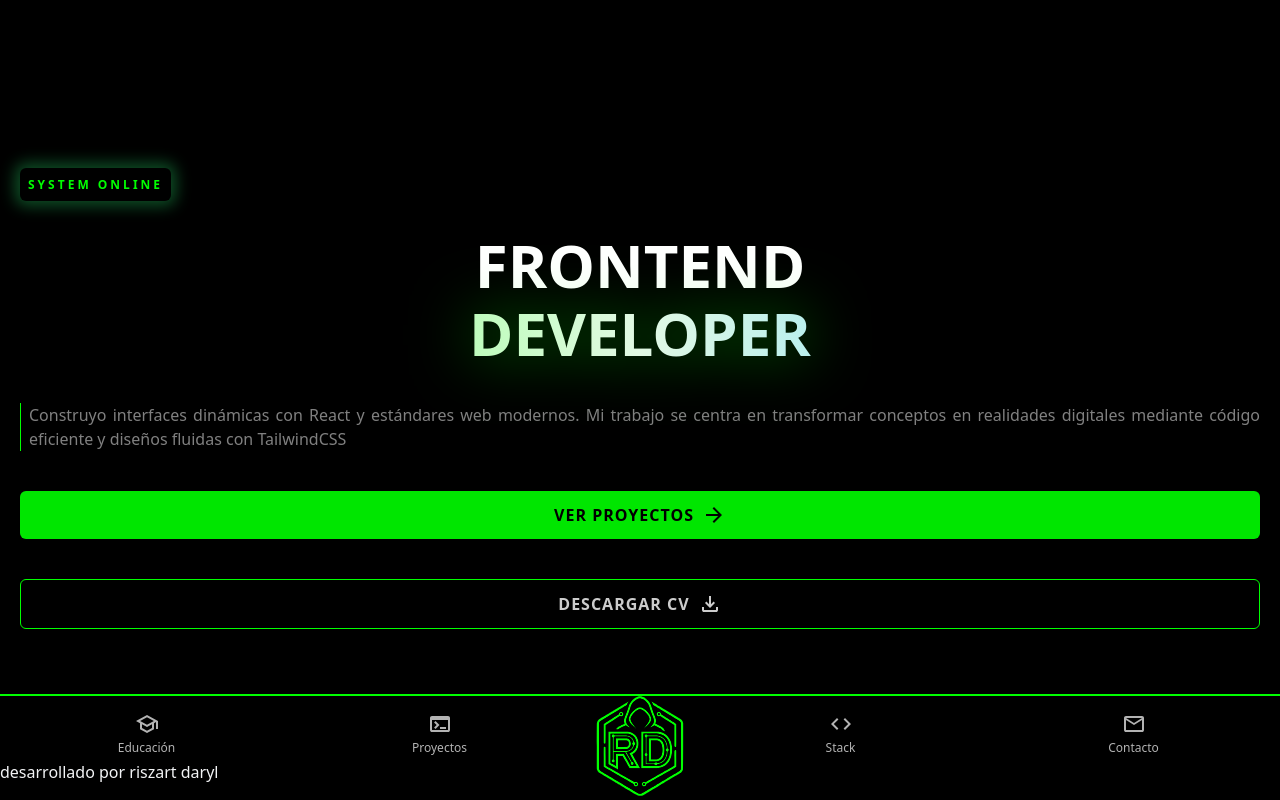
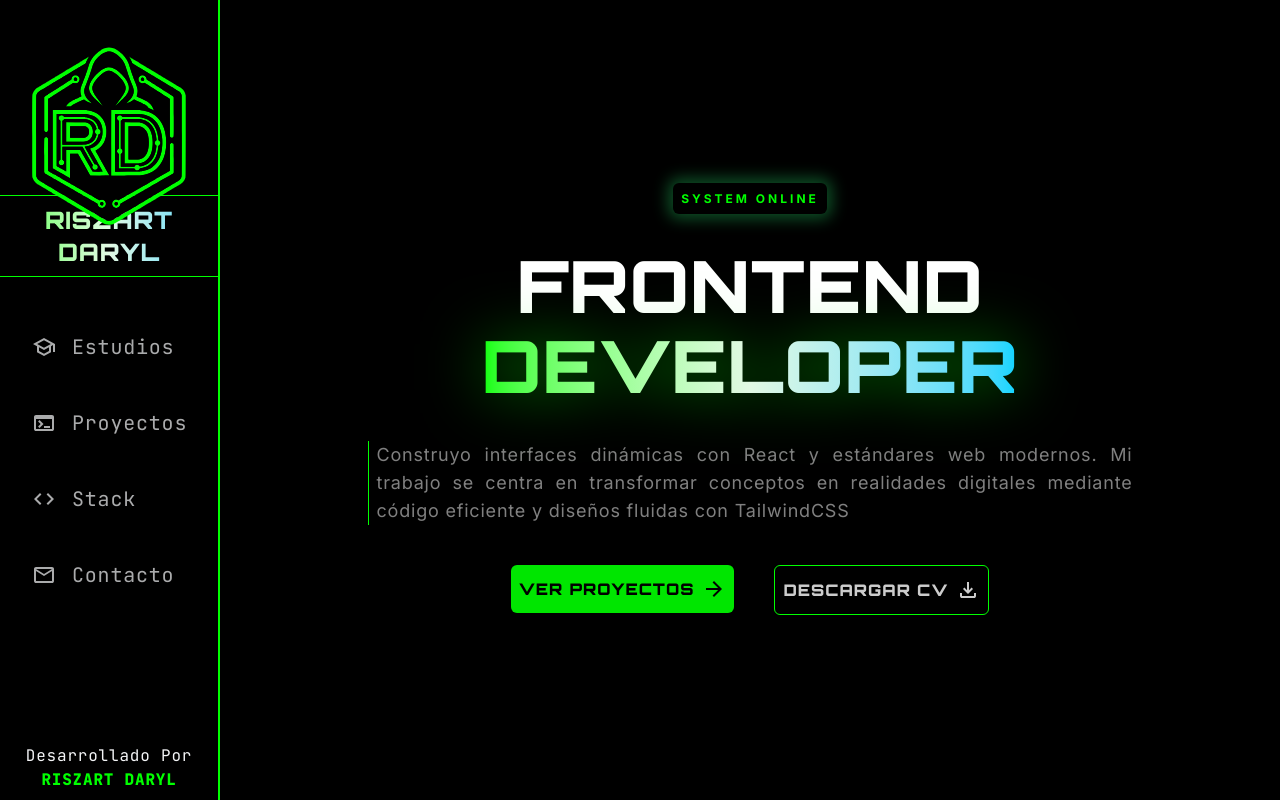
Before and after one commit to Riszart/riszartdaryl, a React (Vite) app in the folder frontend/: page / in a window 1280 px wide. Built offline with nearby package versions, Linux system fonts and the light colour scheme.

Commit message:
version destock

```diff
--- a/frontend/src/App.css
+++ b/frontend/src/App.css
@@ -1,14 +1,15 @@
+@import url('https://fonts.googleapis.com/css2?family=Orbitron:wght@900&display=swap');
+@import url('https://fonts.googleapis.com/css2?family=JetBrains+Mono:ital,wght@0,100..800;1,100..800&family=Orbitron:wght@900&display=swap');
+@import url('https://fonts.googleapis.com/css2?family=Inter:ital,opsz,wght@0,14..32,100..900;1,14..32,100..900&family=JetBrains+Mono:ital,wght@0,100..800;1,100..800&family=Orbitron:wght@900&display=swap');
+
 @import "tailwindcss";
-@layer base{
-  body{
-    @apply bg-black text-gray-100
-  };
-  h1,h2,h3,h4,h5,h6{
-    @apply text-white;
-  }
-}
 
 @theme {
+
+  --font-orbitron: "Orbitron", sans-serif;
+  --font-mono: "JetBrains Mono", monospace;
+  --font-inter: "Inter", sans-serif;
+
   --color-cyber-green: #00ff00;
   --color-cyber-green-shadow: #00ff0080;
   --color-cyber-white: #e2f9e4;
@@ -16,3 +17,12 @@
   --shadow-neon: 0 0 20px var(--color-cyber-green);
   --shadow-neon-blue: 0 0 10px 2px var(--color-cyber-skyblue)
 }
+
+@layer base{
+  body{
+    @apply bg-black text-gray-100 font-inter tracking-wider
+  };
+  h1,h2,h3,h4,h5,h6{
+    @apply text-white ;
+  }
+}
--- a/frontend/src/App.jsx
+++ b/frontend/src/App.jsx
@@ -13,6 +13,9 @@ function App() {
   return (
     <Router>
       <Navbar/>
+      <div className='md:grid md:grid-cols-[auto_1fr]'>
+        <section className='md:w-55'></section>
+        <section className=' '>
           <Routes>
             <Route path='/' element={<Home/>}/>
             <Route path='/Education' element={<Education/>}/>
@@ -21,6 +24,9 @@ function App() {
             <Route path='/Contact' element={<Contact/>}/>
           </Routes>
           <Footer/>
+        </section>
+      </div>
+
     </Router>
   )
 }
--- a/frontend/src/components/Button.jsx
+++ b/frontend/src/components/Button.jsx
@@ -1,11 +1,11 @@
 export function Button({icon,text,variant='primary'}){
   const variants = {
-    primary:"bg-cyber-green/90 font-extrabold active:bg-cyber-skyblue active:shadow-neon active:shadow-neon-blue active:text-white w-full" ,
-    secondary:" bg-black text-white/80 border border-cyber-green active:border-cyber-skyblue active:shadow-neon-blue active:text-white w-full",
+    primary:"bg-cyber-green/90 font-extrabold active:bg-cyber-skyblue active:shadow-neon active:shadow-neon-blue active:text-white w-full sm:w-auto" ,
+    secondary:" bg-black text-white/80 border border-cyber-green active:border-cyber-skyblue active:shadow-neon-blue active:text-white w-full sm:w-auto",
   }
   return (
     <>
-      <button className={`flex gap-2 justify-center outline-none uppercase text-black p-2 font-bold tracking-[1px] rounded-md pt-3 pb-3 ${variants[variant]}`}>{text}{icon}</button>
+      <button className={`font-orbitron flex gap-2 justify-center outline-none uppercase text-black p-2 font-bold tracking-[1px] rounded-md pt-3 pb-3 ${variants[variant]}`}>{text}{icon}</button>
     </>
   )
 }
--- a/frontend/src/components/Navbar.jsx
+++ b/frontend/src/components/Navbar.jsx
@@ -5,54 +5,81 @@ import { LogoRD } from './logo.jsx'
 export function Navbar(){
 
 	const navLinkStyle = ({isActive})=>(
-		`flex flex-col items-center gap-1 ${
+    `flex flex-col md:flex-row md:text-xl md:gap-4 items-center w-full gap-1 py-4 md:px-6 transition-all md:font-semibold${
       isActive
-			? `text-cyber-green drop-shadow-[0_0_100px_rgba(255,255,0,0.7)]`
-			: `text-white opacity-70 hover:opacity-100`
+        ? `drop-shadow-[0_0_100px_rgba(255,255,0,0.7)] md:text-black md:bg-cyber-green md:rounded-md text-cyber-green font-extrabold`
+        : `text-white opacity-70 hover:opacity-100 hover:bg-white/5`
     }`
 	)
 
   return (
     <>
-      {/* <section className="fixed top-0 left-0"><img src={logo} alt="logo riszart daryl" className='w-16 border border-cyber-green rounded-xl bg-cyber-green' /></section> */}
-      <nav className="fixed bottom-0 border-t-2 border-cyber-green pt-4 pb-4 bg-black z-1000 ">
-        <div className="hidden md:block"></div>
-        <section className="w-screen">
-          <ul className="capitalize grid grid-cols-[1fr_1fr_auto_1fr_1fr] justify-around text-xs">
-            <li className="h-12">
+      <nav className=" fixed bottom-0 sm:bottom-auto sm:top-0 border-t-2 md:border-t-0 md:border-r-2 border-cyber-green bg-black z-1000 w-full md:h-full md:w-55 md:flex md:flex-col md:items-stretch md:justify-center font-mono">
+
+        <div className='hidden md:block w-full mb-10 md:border-y md:border-cyber-green md:py-2'>
+          <p className='uppercase w-full text-center text-2xl bg-linear-to-r from-cyber-green via-cyber-white to-cyber-skyblue bg-clip-text text-transparent drop-shadow-[0_0_30px_var(--color-cyber-green-shadow)]black font-extrabold font-orbitron'>riszart daryl</p>
+        </div>
+
+        <section className=" w-full">
+          <ul className="capitalize grid grid-cols-[1fr_1fr_auto_1fr_1fr] md:grid-cols-1 md:gap-4 w-full ">
+
+            {/* EDUCACIÓN */}
+            <li className="md:mx-2 text-[10px]">
               <NavLink to={'/Education'} className={navLinkStyle}>
+                <div className=''>
                   <svg xmlns="http://www.w3.org/2000/svg" height="24px" viewBox="0 -960 960 960" width="24px" fill="currentColor">
                     <path d="M480-120 200-272v-240L40-600l440-240 440 240v320h-80v-276l-80 44v240L480-120Zm0-332 274-148-274-148-274 148 274 148Zm0 241 200-108v-151L480-360 280-470v151l200 108Zm0-241Zm0 90Zm0 0Z"/>
                   </svg>
-              Educación</NavLink></li>
-            <li className="">
+                </div>
+                <span className="md:text-left">Estudios</span>
+              </NavLink>
+            </li>
+
+            {/* PROYECTOS */}
+            <li className="md:mx-2 text-[10px]">
               <NavLink to={'/Project'} className={navLinkStyle}>
+                <div className=''>
                   <svg xmlns="http://www.w3.org/2000/svg" height="24px" viewBox="0 -960 960 960" width="24px" fill="currentColor">
                     <path d="M160-160q-33 0-56.5-23.5T80-240v-480q0-33 23.5-56.5T160-800h640q33 0 56.5 23.5T880-720v480q0 33-23.5 56.5T800-160H160Zm0-80h640v-400H160v400Zm140-40-56-56 103-104-104-104 57-56 160 160-160 160Zm180 0v-80h240v80H480Z"/>
-              </svg>proyectos</NavLink></li>
-						<li className="">
+                  </svg>
+                </div>
+                <span className="md:text-left">proyectos</span>
+              </NavLink>
+            </li>
+
+            {/* LOGO (Solo escritorio arriba o posición especial) */}
+            <li className="relative md:absolute md:top-10 md:left-0 md:w-full flex justify-center w-27 ">
               <NavLink to={'/'}>
-                <div to={'/Project'} className="">
-                  <div className='w-27'>
-                    <LogoRD className="w-27 h-27 absolute bottom-0 text-cyber-green"/>
-                  </div>
-                </div>
-              </NavLink></li>
-            <li className="">
+                <LogoRD className="absolute w-27 h-27 md:w-48 md:h-48 text-cyber-green bottom-0 left-0 md:relative"/>
+              </NavLink>
+            </li>
+
+            {/* STACK */}
+            <li className="md:mx-2 text-[10px]">
               <NavLink to={'/Tech'} className={navLinkStyle}>
+                <div className=''>
                   <svg xmlns="http://www.w3.org/2000/svg" height="24px" viewBox="0 -960 960 960" width="24px" fill="currentColor">
                     <path d="M320-240 80-480l240-240 57 57-184 184 183 183-56 56Zm320 0-57-57 184-184-183-183 56-56 240 240-240 240Z"/>
-              </svg>Stack</NavLink></li>
-            <li className="">
+                  </svg>
+                </div>
+                <span className="md:text-left">Stack</span>
+              </NavLink>
+            </li>
+
+            {/* CONTACTO */}
+            <li className="md:mx-2 text-[10px]">
               <NavLink to={'Contact'} className={navLinkStyle}>
+                <div className=''>
                   <svg xmlns="http://www.w3.org/2000/svg" height="24px" viewBox="0 -960 960 960" width="24px" fill="currentColor">
                     <path d="M160-160q-33 0-56.5-23.5T80-240v-480q0-33 23.5-56.5T160-800h640q33 0 56.5 23.5T880-720v480q0 33-23.5 56.5T800-160H160Zm320-280L160-640v400h640v-400L480-440Zm0-80 320-200H160l320 200ZM160-640v-80 480-400Z"/>
-              </svg>contacto</NavLink></li>
-
+                  </svg>
+                </div>
+                <span className="md:text-left">contacto</span>
+              </NavLink>
+            </li>
           </ul>
         </section>
-        <div className="hidden md:block"></div>
-        <div className="hidden md:block"><p>desarrollado por riszart daryl</p></div>
+        <p className='hidden md:block absolute bottom-2 w-full text-center capitalize'>Desarrollado por <span className='font-extrabold uppercase text-cyber-green'>Riszart Daryl</span></p>
       </nav>
     </>
   )
--- a/frontend/src/pages/Education.jsx
+++ b/frontend/src/pages/Education.jsx
@@ -26,11 +26,11 @@ const [education, setEducation] = useState([])
   }, [])
 
   return (
-    <main className="p-5 pb-30">
+    <main className="p-5 pb-30 md:max-w-200 ">
       <section className="mb-5">
-        <span className="uppercase text-cyber-green">educación</span>
-        <h2 className="capitalize text-6xl font-bold mb-6">mis <span className="mt-2 bg-linear-to-r from-cyber-green via-cyber-white to-cyber-skyblue bg-clip-text text-transparent drop-shadow-[0_0_30px_var(--color-cyber-green-shadow)]">estudios</span></h2>
-        <p className="text-gray-400 leading-relaxed max-w-lg">Mi recorrido académico y técnico, centrado en el dominio de tecnologías modernas para crear aplicaciones robustas y escalables.</p>
+        <span className="uppercase text-cyber-green" >educación</span>
+        <h2 className="capitalize text-5xl font-bold mb-6 font-orbitron">mis <span className="mt-2 bg-linear-to-r from-cyber-green via-cyber-white to-cyber-skyblue bg-clip-text text-transparent drop-shadow-[0_0_30px_var(--color-cyber-green-shadow)]">estudios</span></h2>
+        <p className="text-gray-400 leading-relaxed max-w-lg ">Mi recorrido académico y técnico, centrado en el dominio de tecnologías modernas para crear aplicaciones robustas y escalables.</p>
       </section>
       <div className="flex flex-col">
         <a href="../public/pdf/cv-riszart-daryl-vergara-cajacuri.pdf" download='cv-riszart-daryl-vergara-cajacuri.pdf'>
--- a/frontend/src/pages/Home.jsx
+++ b/frontend/src/pages/Home.jsx
@@ -6,7 +6,8 @@ export function Home(){
   const Download = (<svg xmlns="http://www.w3.org/2000/svg" height="24px" viewBox="0 -960 960 960" width="24px" fill="currentColor"><path d="M480-320 280-520l56-58 104 104v-326h80v326l104-104 56 58-200 200ZM240-160q-33 0-56.5-23.5T160-240v-120h80v120h480v-120h80v120q0 33-23.5 56.5T720-160H240Z"/></svg>)
 
   return (
-    <main className="min-h-screen box-content pl-5 pr-5 flex flex-col justify-center gap-10 relative">
+    <>
+      <main className="min-h-screen box-content pl-5 pr-5 flex flex-col justify-center sm:items-center gap-10 relative">
         {/* <div className="h-40 w-40 absolute inset-0 top-5 mx-auto ">
           <img src={logo} alt="" className=""/>
         </div> */}
@@ -14,17 +15,21 @@ export function Home(){
           <strong className="tracking-[3px] p-2 text-xs inline text-cyber-green uppercase shadow-[0_0_15px_5px_rgba(34,197,94,0.4)] rounded-md">system online</strong>
         </div>
 
-      <h1 className="text-6xl uppercase font-bold text-center">frontend
-        <span className="mt-2 block bg-linear-to-r from-cyber-green via-cyber-white to-cyber-skyblue bg-clip-text text-transparent drop-shadow-[0_0_30px_var(--color-cyber-green-shadow)]">developer</span>
+        <h1 className="text-4xl sm:text-7xl uppercase font-bold text-center font-orbitron">frontend
+          <span className="mt-2 block  bg-linear-to-r from-cyber-green via-cyber-white to-cyber-skyblue bg-clip-text text-transparent drop-shadow-[0_0_30px_var(--color-cyber-green-shadow)]">developer</span>
         </h1>
 
-      <p className="border-l border-cyber-green pl-2 text-white/50 text-justify">Construyo interfaces dinámicas con React y estándares web modernos. Mi trabajo se centra en transformar conceptos en realidades digitales mediante código eficiente y diseños fluidas con TailwindCSS</p>
+        <p className="border-l border-cyber-green pl-2 text-white/50 text-justify sm:w-3/4 sm:text-lg">
+        Construyo interfaces dinámicas con React y estándares web modernos. Mi trabajo se centra en transformar conceptos en realidades digitales mediante código eficiente y diseños fluidas con TailwindCSS</p>
+        <div className="flex gap-10 flex-col sm:flex-row">
           <NavLink to={'/Project'}>
             <Button text={'ver proyectos'} icon={ArrowIcon} />
           </NavLink>
           <a href="../public/pdf/cv-riszart-daryl-vergara-cajacuri.pdf" download='cv-riszart-daryl-vergara-cajacuri.pdf'>
             <Button text={'descargar cv'} icon={Download} variant={"secondary"}/>
           </a>
+        </div>
       </main>
+    </>
   )
 }
--- a/frontend/src/pages/Project.jsx
+++ b/frontend/src/pages/Project.jsx
@@ -41,7 +41,7 @@ const [proyectos, setProyectos] = useState([])
     <main className="p-5 pb-30">
       <section className="mb-5">
         <span className="uppercase text-cyber-green">portafolio</span>
-        <h2 className="capitalize text-6xl font-bold mb-6">mis <span className="mt-2 bg-linear-to-r from-cyber-green via-cyber-white to-cyber-skyblue bg-clip-text text-transparent drop-shadow-[0_0_30px_var(--color-cyber-green-shadow)]">proyectos</span></h2>
+        <h2 className="capitalize text-5xl font-bold mb-6 font-orbitron">mis <span className="mt-2 bg-linear-to-r from-cyber-green via-cyber-white to-cyber-skyblue bg-clip-text text-transparent drop-shadow-[0_0_30px_var(--color-cyber-green-shadow)]">proyectos</span></h2>
         <p className="text-gray-400 leading-relaxed max-w-lg">Una selección de aplicaciones web donde aplico tecnologías modernas para resolver problemas reales con código eficiente y escalable.</p>
       </section>
       <div className="flex flex-col">
--- a/frontend/src/pages/Tech.jsx
+++ b/frontend/src/pages/Tech.jsx
@@ -36,7 +36,7 @@ export function Tech(){
         <div className="flex items-center gap-2">
           <h2 className="uppercase text-cyber-green">MI STACK TECNOLÓGICO</h2>
         </div>
-        <div className="capitalize text-6xl font-bold mb-6">
+        <div className="capitalize text-5xl font-bold mb-6 font-orbitron">
           <p>Mi Arsenal</p>
           <span className="mt-2 bg-linear-to-r from-cyber-green via-cyber-white to-cyber-skyblue bg-clip-text text-transparent drop-shadow-[0_0_30px_var(--color-cyber-green-shadow)]">Digital</span>
         </div>
```
Also changed, not shown: frontend/src/pages/Contact.jsx (+5 -4 lines). Lines whose indentation alone changed are shown as unchanged.
